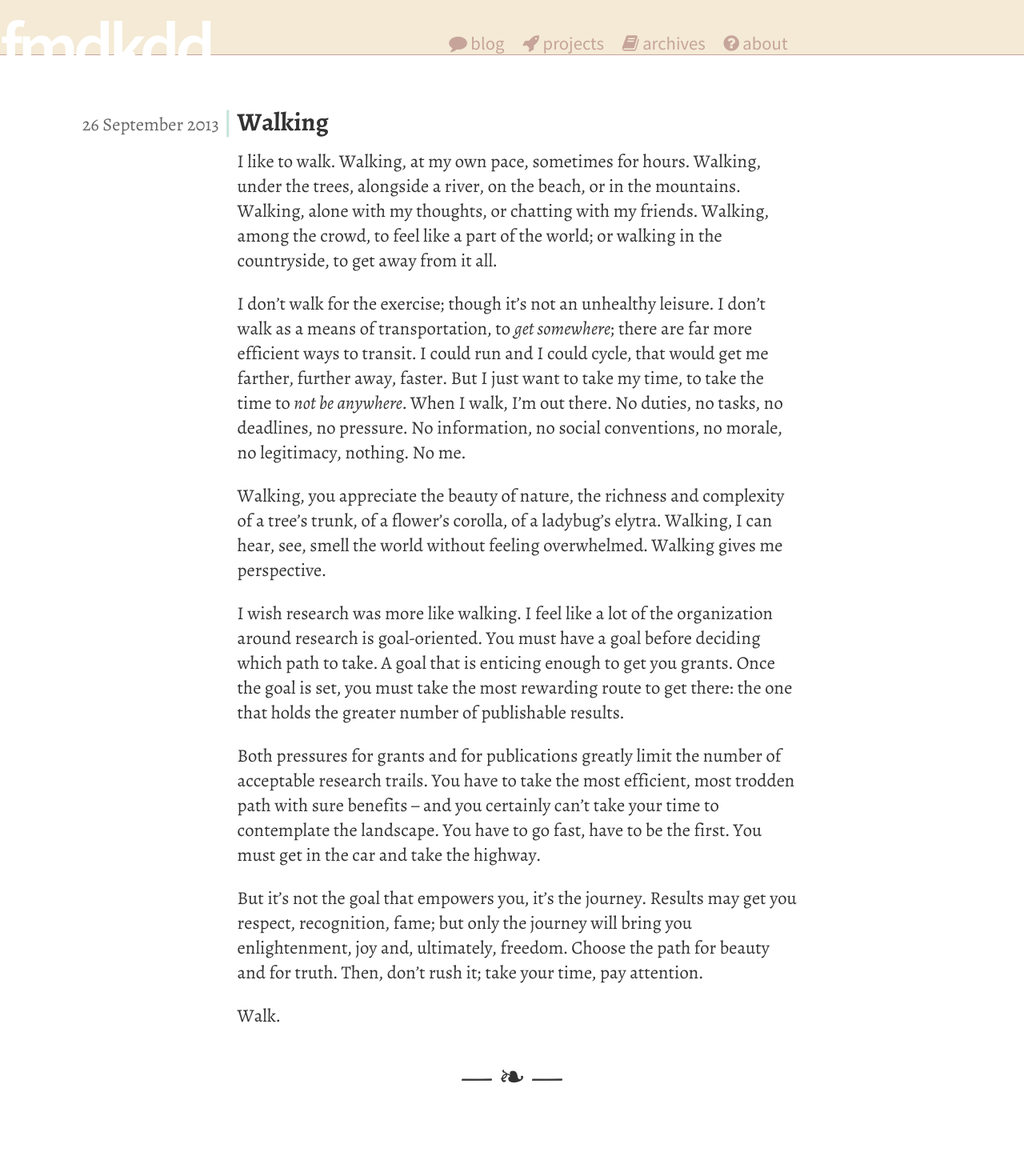
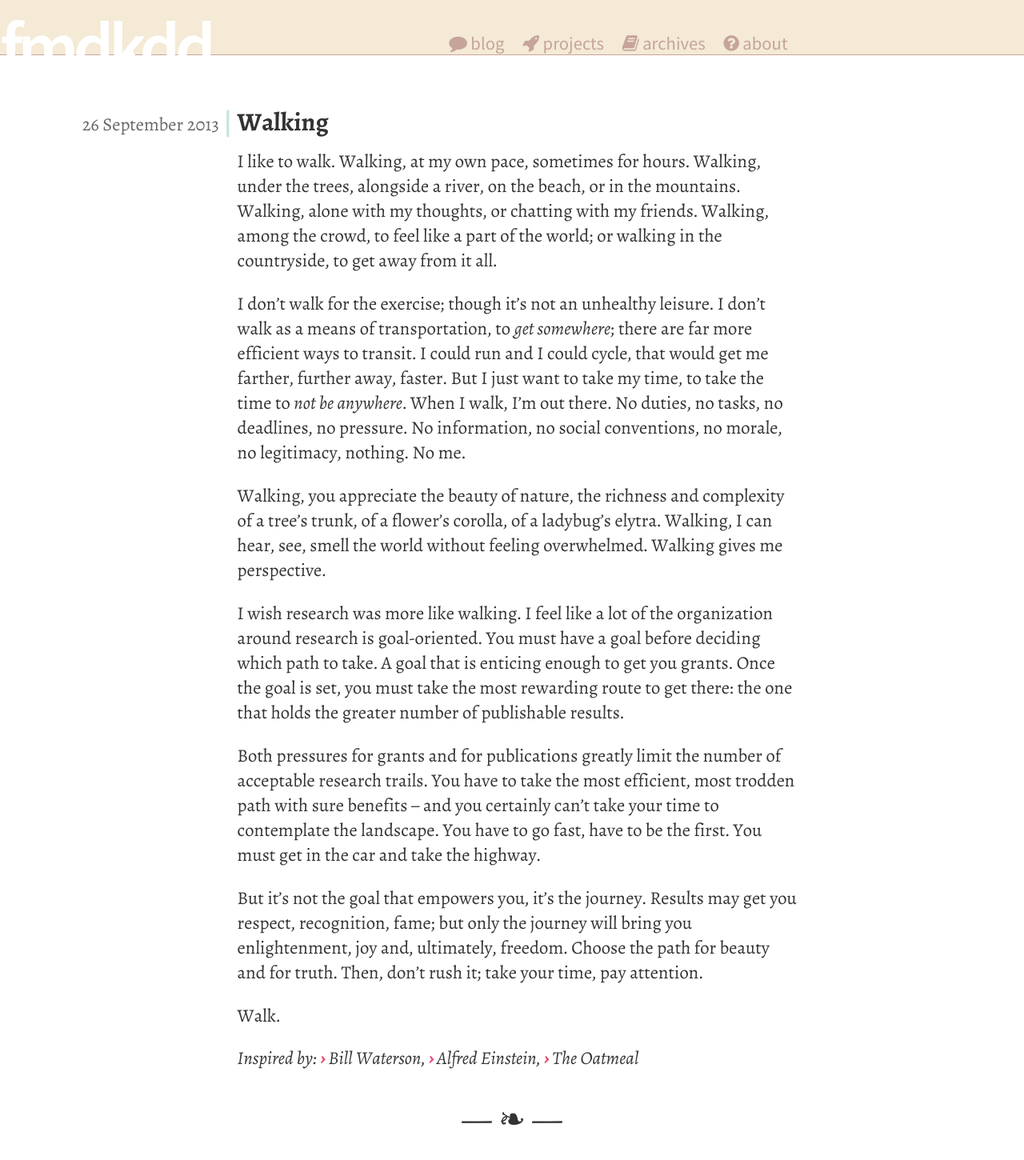
Before and after one commit to fmdkdd/fmdkdd.github.com, a Jekyll site: the page built from _posts/2013-09-26-walking.md, in a window 1280 px wide. Shown: the whole page at 80% size. Built offline with Jekyll 4.4.1, drawn with Linux system fonts in a browser that asks for light colours; some web fonts are replaced; Markdown is read by kramdown in place of the engine named in the settings; before the commit the page ends 1396 px from its top, so only the background shows below that.

Commit message:
Add inspiration to last post

```diff
--- a/_posts/2013-09-26-walking.md
+++ b/_posts/2013-09-26-walking.md
@@ -44,3 +44,8 @@ path for beauty and for truth.  Then, don’t rush it; take your time,
 pay attention.
 
 Walk.
+
+_Inspired by:
+[Bill Waterson](http://zenpencils.com/comic/128-bill-watterson-a-cartoonists-advice/),
+[Alfred Einstein](http://www.brainpickings.org/index.php/2012/03/19/einstein-on-kindness/),
+[The Oatmeal](http://theoatmeal.com/comics/running)_
```
